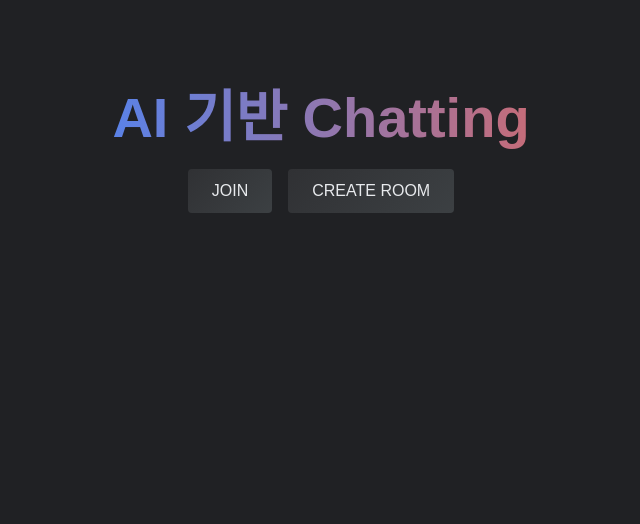
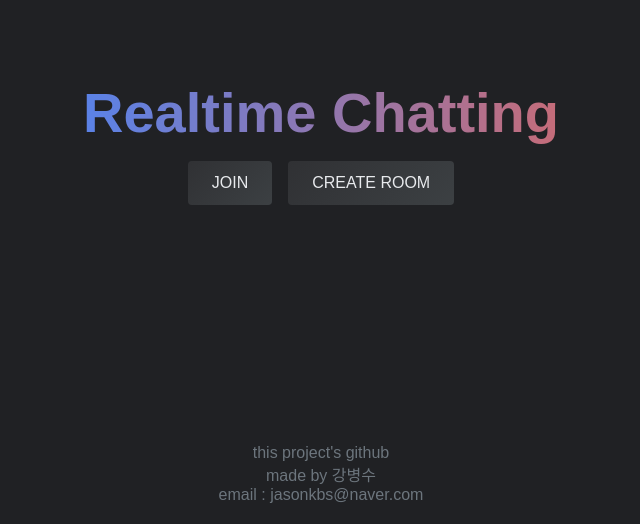
Before and after one commit to Kbyungs/chatting, a website: page front/index.html in a window 1280 px wide. Shown: the part 276-800 px from the top of the page, without its empty margins (319-959 px from the left). Drawn offline with nearby package versions, Linux system fonts and the light colour scheme.

Commit message:
title change & footer

```diff
--- a/front/index.html
+++ b/front/index.html
@@ -3,7 +3,7 @@
 <head>
     <meta charset="UTF-8">
     <meta name="viewport" content="width=device-width, initial-scale=1.0">
-    <title>AI 기반 Chatting</title>
+    <title>CHAT</title>
     <script src="/socket.io/socket.io.js"></script>
     <style>
         body {
@@ -90,11 +90,29 @@
             border-color: #8ab4f8;
             box-shadow: 0 0 5px rgba(138, 180, 248, 0.5);
         }
+        footer {
+            position: fixed;
+            left: 0;
+            right: 0;
+            bottom: 0;
+            background-color: #202124;
+            color: #6c757d;
+            text-align: center;
+            padding: 20px;
+            margin-top: auto;
+        }
+        footer a {
+            color: #6c757d;
+            text-decoration: none;
+        }
+        footer a:hover {
+            text-decoration: underline;
+        }
     </style>
 </head>
 <body>
     <div class="container">
-        <h1>AI 기반 Chatting</h1>
+        <h1 id="title">Realtime Chatting</h1>
         <div class="button-group">
             <button class="button" onclick="openModal('joinModal')">JOIN</button>
             <button class="button" onclick="openModal('createModal')">CREATE ROOM</button>
@@ -121,6 +139,21 @@
     </div>
 
     <script>
+        let isCtrlPressed = false;
+        document.addEventListener('keydown', function(e) {
+            if (e.key === 'Control') {
+                isCtrlPressed = true;
+                document.getElementById("title").innerText="SECRET Chatting";
+            }
+        });
+
+        document.addEventListener('keyup', function(e) {
+            if (e.key === 'Control') {
+                isCtrlPressed = false;
+                document.getElementById("title").innerText="Realtime Chatting";
+            }
+        });
+
         function openModal(modalId) {
             document.getElementById(modalId).style.display = "block";
         }
@@ -160,5 +193,10 @@
             });
         }
     </script>
+    <footer>
+        <a href="https://github.com/Kbyungs/chatting">this project's github</a></br>
+        <span>made by 강병수</span></br>
+        <span>email : jasonkbs@naver.com</span>
+    </footer>
 </body>
 </html>
```
